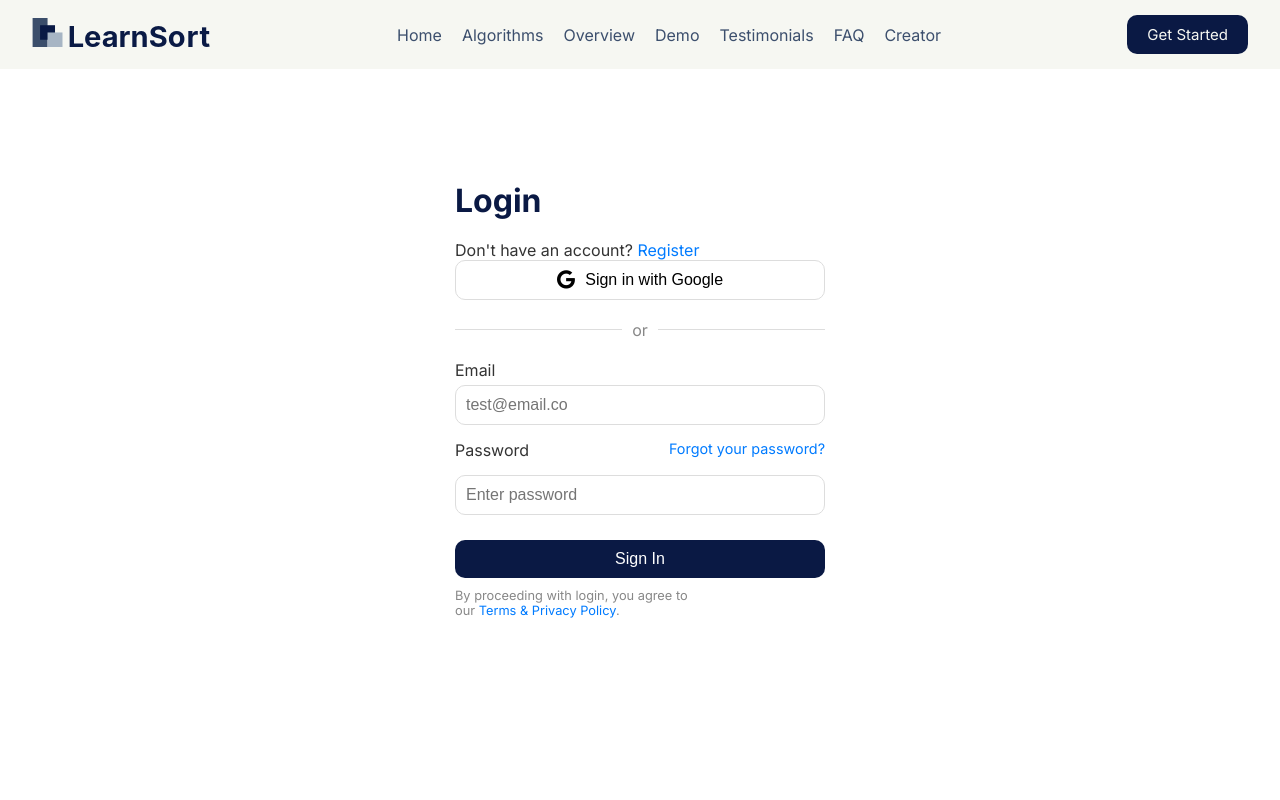
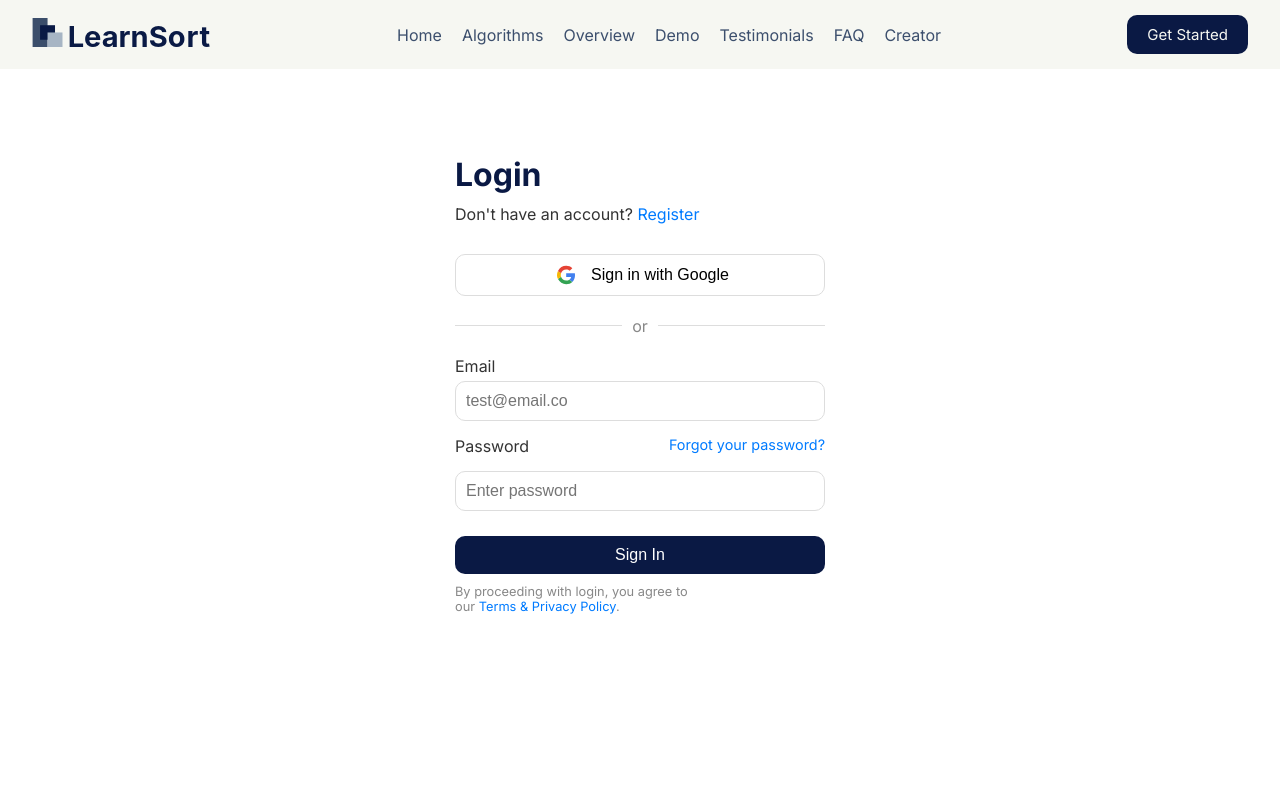
Before and after one commit to aththariq/LearnSortWeb, a plain HTML site: page login.html in a window 1280 px wide. Shown: the top 800 px of the page. Drawn offline with nearby package versions, Linux system fonts and the light colour scheme.

Commit message:
fixing login pages

```diff
--- a/css/styles-login.css
+++ b/css/styles-login.css
@@ -186,7 +186,7 @@ header nav ul li:hover {
 
 h1 {
   font-size: 2rem;
-  margin-bottom: 20px;
+  margin-bottom: 10px;
   color: #0a1944;
   text-align: left;
 }
@@ -195,6 +195,7 @@ p {
   font-size: 1rem;
   color: #333;
   text-align: left;
+  margin-bottom: 30px;
 }
 
 p a {
@@ -209,7 +210,7 @@ p a:hover {
 .google-sign-in {
   background-color: #ffffff;
   border: 1px solid #dddddd;
-  padding: 10px 20px;
+  padding: 5px 20px;
   border-radius: 10px;
   display: flex;
   align-items: center;
@@ -220,6 +221,11 @@ p a:hover {
   font-size: 1rem;
   cursor: pointer;
   transition: background-color 0.3s ease;
+  overflow: visible;
+}
+#google-logo {
+  width: 30px;
+  margin: 0;
 }
 
 .google-sign-in:hover {
--- a/js/main.js
+++ b/js/main.js
@@ -138,3 +138,9 @@ document.addEventListener("DOMContentLoaded", function () {
 document.getElementById("GetStarted").addEventListener("click", function () {
   window.location.href = "login.html";
 });
+
+document
+  .getElementsByClassName("sign-in-btn")
+  .addEventListener("click", function () {
+    window.location.href = "main-page.html";
+  });
--- a/login.html
+++ b/login.html
@@ -80,7 +80,8 @@
         <h1>Login</h1>
         <p>Don't have an account? <a href="#">Register</a></p>
         <button class="google-sign-in" type="button">
-          <a class="fa fa-google fa-lg" rel="noopener"></a>Sign in with Google
+          <img id="google-logo" src="assets/icon/Google.svg" alt="Google" />Sign
+          in with Google
         </button>
         <div class="divider">
           <hr />
```
Also changed, not shown: assets/icon/Google.svg (added), main-page.html (added).
